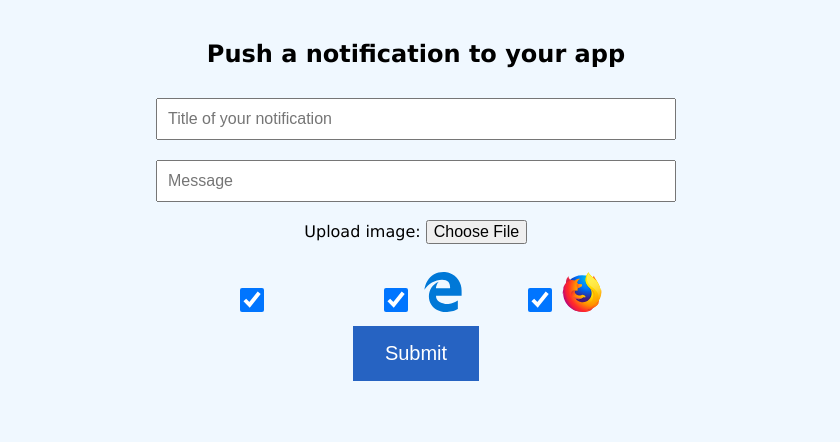
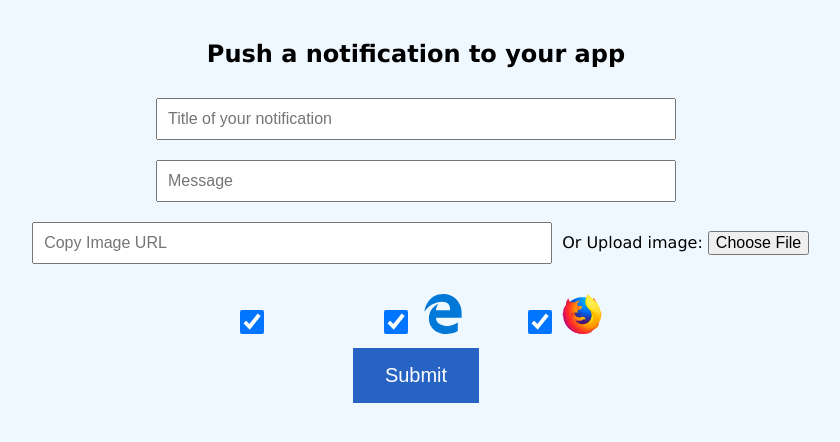
Before and after one commit to vkd225/push-notifications, a React (Create React App) app: page / in a window 1280 px wide. Shown: the top 442 px of the page, without its empty margins (224-1064 px from the left). Built offline with nearby package versions, Linux system fonts and the light colour scheme; no server answers; some icons are missing.

Commit message:
:milky_way: supporting image from url

```diff
--- a/src/components/CreateForm.tsx
+++ b/src/components/CreateForm.tsx
@@ -5,7 +5,7 @@ import { useCheckbox } from '../custom_hooks/useCheckbox';
 import Notification from './Notification';
 import { InitialNotification, InitialErrors, InitBrowsersEnabled } from './../data/InitialData'
 
-import { GoogleChromeIcon, FirefoxIcon, EdgeIcon } from './../assets/Icon';
+import { GoogleChromeIcon, FirefoxIcon, EdgeIcon, PushButton } from './../assets/Icon';
 
 import './../App.css';
 
@@ -19,6 +19,10 @@ export default function CreateForm() {
 
     const pushNotification = () => {
         submitNotification(true)
+    }
+
+    const pusAnotherNotification = () => {
+        submitNotification(false)
     }
 
     // event handlers from useForm
@@ -62,6 +66,8 @@ export default function CreateForm() {
                 </div>
 
                 <div>
+                    <input type="url" placeholder="Copy Image URL" onChange={handleImageChange}/>
+                    Or
                     <label> Upload image: </label>
                     <input id='picture' type='file'
                         onChange={handleImageChange}
@@ -87,8 +93,12 @@ export default function CreateForm() {
                     <FirefoxIcon style={{ height: '40px', width: '40px'}} />
 
                     {(browserErrors.noBrowserSelected) ?
-
                     <p className='Error' style={{ padding: 20 }}>You have to select at least one browser.</p>
+                    :
+                    (errors.messageLength || errors.titleLength) ?
+                    <div>
+                        <p className='Error' style={{ padding: 20 }}>Please fix the error above.</p>
+                    </div>
                     :
                     <div>
                         <button type='submit'>Submit</button>
@@ -102,7 +112,12 @@ export default function CreateForm() {
             </form>
 
             :
+            <div>
                 <Notification {...data} notification={notification}/>
+                <div style={{ margin: 20, marginTop: 50, left: '10%', position: 'absolute' }}>
+                    <PushButton className='ButtonIcon' onClick={pusAnotherNotification} style ={{ cursor: 'pointer' }}/><span style= {{ verticalAlign: 'middle', fontWeight: 'bold' }}>Push one more</span>
+                </div>
+            </div>
             }
         </div>
     );
--- a/src/components/Notification.tsx
+++ b/src/components/Notification.tsx
@@ -1,9 +1,6 @@
 import React from "react";
 import Config from '../Config';
 import { PushNotification }  from '../services/PushNotification';
-import { PushButton } from './../assets/Icon';
-
-
 
 export default function  Notification (props: any) {
   const data = props
@@ -12,11 +9,6 @@ export default function  Notification (props: any) {
   const initialLoadingState = ''
 
   const { response, loading } = PushNotification(initialLoadingState, initialNotificationResponse, data)
-
-  const doSomeThing = () => {
-    console.log('change state here')
-
-  }
 
   return (
     <div>
@@ -44,9 +36,6 @@ export default function  Notification (props: any) {
         :
         null
       }
-      <div style={{ margin: 20, marginTop: 50, left: '10%', position: 'absolute' }}>
-        <PushButton className='ButtonIcon' onClick={doSomeThing} style ={{ cursor: 'pointer' }}/><span style= {{ verticalAlign: 'middle', fontWeight: 'bold' }}>Push one more</span>
-      </div>
     </div>
   );
 }
--- a/src/custom_hooks/useForm.tsx
+++ b/src/custom_hooks/useForm.tsx
@@ -38,7 +38,12 @@ export const useForm = (submitNotification: any, initialState: CreateNotificatio
     };
 
     const handleImageChange = (event: any) => {
-        if (event.target.files.length) {
+        if (event.target.type === 'url') {
+            setValues({...values,
+                imgPreview: event.target.value,
+                img: event.target.value
+            });
+        } else if (event.target.type === 'file' && event.target.files.length) {
             setValues({...values,
                 imgPreview: URL.createObjectURL(event.target.files[0]),
                 img: event.target.files[0]
```
